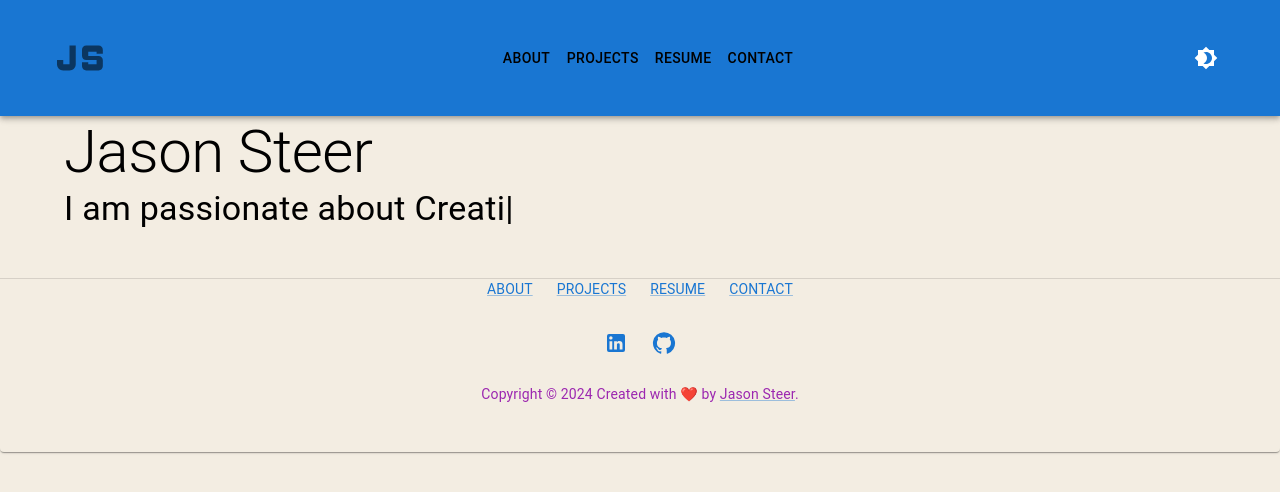
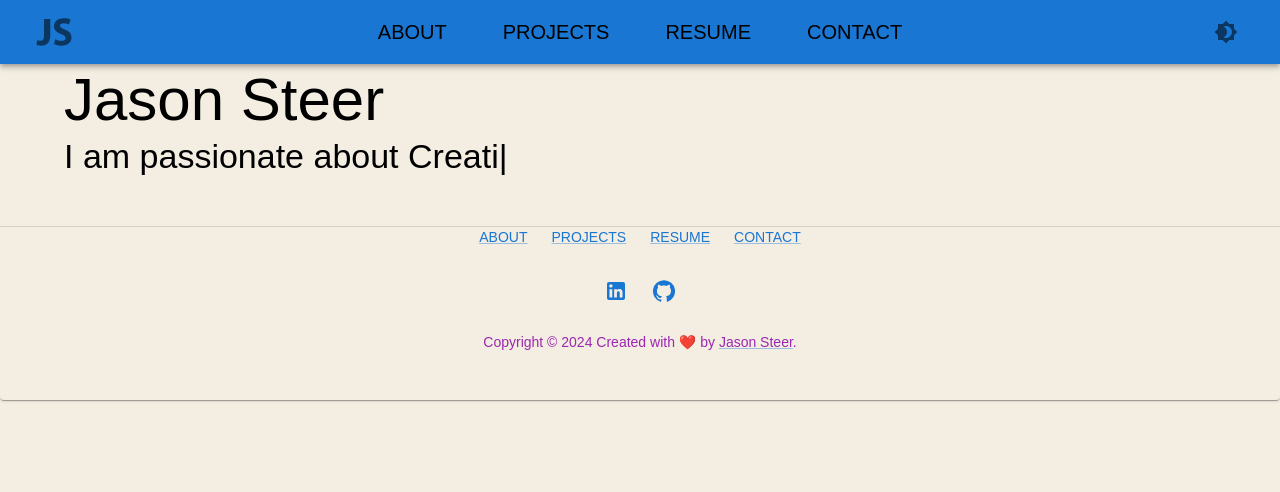
Before and after one commit to eljsteer/portfoliodevjs, a React (Vite) app: page / in a window 1280 px wide. Shown: the top 492 px of the page. Built offline with nearby package versions, Linux system fonts and the light colour scheme.

Commit message:
updated formatting and layout for header

```diff
--- a/package.json
+++ b/package.json
@@ -20,6 +20,7 @@
     "react-dom": "^18.2.0",
     "react-icons": "^4.12.0",
     "react-router-dom": "^6.15.0",
+    "styled-components": "^6.1.8",
     "typed.js": "^2.1.0"
   },
   "devDependencies": {
--- a/src/App.jsx
+++ b/src/App.jsx
@@ -1,5 +1,6 @@
-import { CssBaseline } from '@mui/material';
-import { ThemeContextProvider } from "./contexts/ThemeContext.jsx";
+import { CssBaseline } from '@mui/material'
+import { ThemeContextProvider } from "./contexts/ThemeContext.jsx"
+
 
 
 import {
--- a/src/components/AppAndHomePage/Header.jsx
+++ b/src/components/AppAndHomePage/Header.jsx
@@ -10,8 +10,9 @@ import MenuIcon from '@mui/icons-material/Menu';
 import Container from '@mui/material/Container';
 import Button from '@mui/material/Button';
 import MenuItem from '@mui/material/MenuItem';
+import { IoLogoJavascript } from "react-icons/io";
 
-import JavascriptIcon from '@mui/icons-material/Javascript';
+import "./styles/Header.css"
 
 import { useTheme } from '../../contexts/ThemeContext';
 
@@ -34,7 +35,9 @@ function Header() {
     <AppBar className="AppBar" position="static" >
       <Container maxWidth="90%">
         <Toolbar disableGutters sx={{backgroundColor: "rgba(0,0,0,0)"}}>
-          <Box sx={{ flexGrow: 1, display: { xs: 'flex', md: 'none' }, justifyContent:"space-between" }}>
+
+  {/* <<------ Tablet/Mobile Smaller Screens ----->>*/}
+          <Box sx={{ flexGrow: 1, display: { xs: 'flex', md: 'none' }, justifyContent:"space-between", alignItems: "center" }}>
             <IconButton
               size="large"
               aria-label="account of current user"
@@ -67,7 +70,7 @@ function Header() {
                 <MenuItem key={page.id} onClick={handleCloseNavMenu}>
                   <Typography
                     textAlign="center"
-                    sx={{ color: isDarkMode ? 'primary' : 'secondary' }}
+                    sx={{ color: isDarkMode ? 'primary' : 'secondary'}}
                   >
                     {page.name}
                   </Typography>
@@ -83,32 +86,37 @@ function Header() {
               textAlign: "center",
             }}
           >
-            <JavascriptIcon sx={{ fontSize: { xs: "75px", md: "100px" } }} />
+            <IoLogoJavascript style={{ fontSize:"30px" }} />
           </IconButton>
           <ToggleThemeButton/>
           </Box>
 
-          <Box sx={{ flexGrow: 1, display: { xs: 'none', md: 'flex' }, justifyContent:"space-between" }}>
+  {/* <<------ Monitor Larger Screens ----->>*/}
+          <Box sx={{ flexGrow: 1, display: { xs: 'none', md: 'flex' }, justifyContent:"space-between", alignItems:"center" }}>
             <IconButton
-              to="/"
+              href="/"
               sx={{
                 display: { xs: 'none', md: 'flex' },
+                height:"fit-content",
                 color: isDarkMode ? 'primary' : 'secondary',
                 textDecoration: "none",
+                padding:"5px"
               }}
             >
-                <JavascriptIcon
-                  sx={{ fontSize: "100px" }}
+                <IoLogoJavascript
+                  style={{ fontSize: "50px", padding:"5px" }}
                 />
             </IconButton>
             <Box className="Navbar" sx={{display:"flex", flexDirection:"row", alignItems:"center"}}>
               {NavList.map((navlink) => (
                   <Button
+                    className="navLinksButton"
                     key={navlink.id}
                     href={navlink.url}
                     onClick={handleCloseNavMenu}
                     sx={{
-                      my: 2,
+                      mx: { md: "5px", lg: "20px"},
+                      fontSize: { md: "18px", lg: "20px"},
                       color: isDarkMode ? 'white' : 'black',
                       display: 'block'
                     }}
@@ -117,7 +125,9 @@ function Header() {
                   </Button>
               ))}
             </Box>
-            <ToggleThemeButton/>
+            <Box sx={{ height:{ md:"60px" }, width:{ md:"60px" }, padding:{ md: "5px"}, display:"flex", alignItems: "center",justifyContent:"center"}}>
+              <ToggleThemeButton/>
+            </Box>
           </Box>
         </Toolbar>
       </Container>
--- a/src/components/AppAndHomePage/ToggleThemeButton.jsx
+++ b/src/components/AppAndHomePage/ToggleThemeButton.jsx
@@ -2,19 +2,16 @@ import { useTheme } from "../../contexts/ThemeContext";
 import IconButton from '@mui/material/IconButton';
 import Brightness4Icon from '@mui/icons-material/Brightness4';
 import Brightness7Icon from '@mui/icons-material/Brightness7';
-import { Box } from '@mui/material';
 
 const ToggleThemeButton = () => {
   const { isDarkMode, toggleTheme } = useTheme();
 
   return (
-    <Box
-      sx={{display:"flex", width: { md:"100px", justifyContent:"center"}}}
-    >
-      <IconButton onClick={toggleTheme} color="inherit">
+      <IconButton
+        sx={{display:"flex", height: "fit-content", alignItems:"center", justifyContent:"center"}}
+        onClick={toggleTheme} >
         {isDarkMode ? <Brightness7Icon /> : <Brightness4Icon />}
       </IconButton>
-    </Box>
   );
 };
 
--- a/src/components/AppAndHomePage/styles/Header.css
+++ b/src/components/AppAndHomePage/styles/Header.css
@@ -10,17 +10,15 @@
     position: relative;
 }
 
-.navLinksBttn:hover::before {
-  border-bottom: 2px solid black;
+.navLinksButton:hover::before {
   transform: scaleX(1);
   transform-origin: 0 50%;
 }
 
-.navLinksBttn::before {
+.navLinksButton::before {
     display: block;
     content: "";
     padding-top: 4px;
-    border-bottom: 2px solid black;
     transform: scaleX(0);
     transform-origin: 0 50%;
     bottom: 0;
@@ -29,7 +27,7 @@
     width: 100%;
     transition: transform .3s ease-in-out;
 }
-
+/*
 @media screen and (max-width: 600px) {
   .logo {
     display: none;
@@ -39,4 +37,4 @@
   .css-1yo9slo-MuiToolbar-root {
       min-height: 150px !important;
   }
-}
+} */
--- a/src/index.css
+++ b/src/index.css
@@ -1,18 +1,4 @@
-@import url('https://fonts.googleapis.com/css2?family=Inter:wght@100;200;300;400;500;600;700&display=swap');
 
-
-html,
-body,
-#root,
-.app {
-  box-sizing: border-box;
-  height: 100%;
-  width: 100%;
-  margin:0;
-  padding: 0;
-  font-family:"Montserrat, sans-serif";
-
-}
 
 /* Color Palette #1 */
 
--- a/src/main.jsx
+++ b/src/main.jsx
@@ -2,9 +2,8 @@ import React from 'react'
 import ReactDOM from 'react-dom/client'
 import App from './App.jsx'
 
-
 ReactDOM.createRoot(document.getElementById('root')).render(
   <React.StrictMode>
-    <App />
+    <App className="app"/>
   </React.StrictMode>,
 )
--- a/src/styles/Theme.jsx
+++ b/src/styles/Theme.jsx
@@ -1,6 +1,9 @@
 import { createTheme } from "@mui/material";
 
 export const lightTheme = createTheme({
+  typography: {
+    fontFamily: 'Montserrat, sans-serif',
+  },
   palette: {
     mode: "light",
     primary: {
@@ -28,6 +31,9 @@ export const lightTheme = createTheme({
 });
 
 export const darkTheme = createTheme({
+  typography: {
+    fontFamily: 'Montserrat, sans-serif',
+  },
   palette: {
     mode: "dark",
     primary: {
```
Also changed, not shown: src/styles/DefaultTheme.jsx (deleted, +0 -139 lines), src/styles/Explore.css (deleted, +0 -63 lines), src/styles/Login.css (deleted, +0 -21 lines), src/styles/Shop.css (deleted), 1 other file (tests, documents, lock files or other folders).
